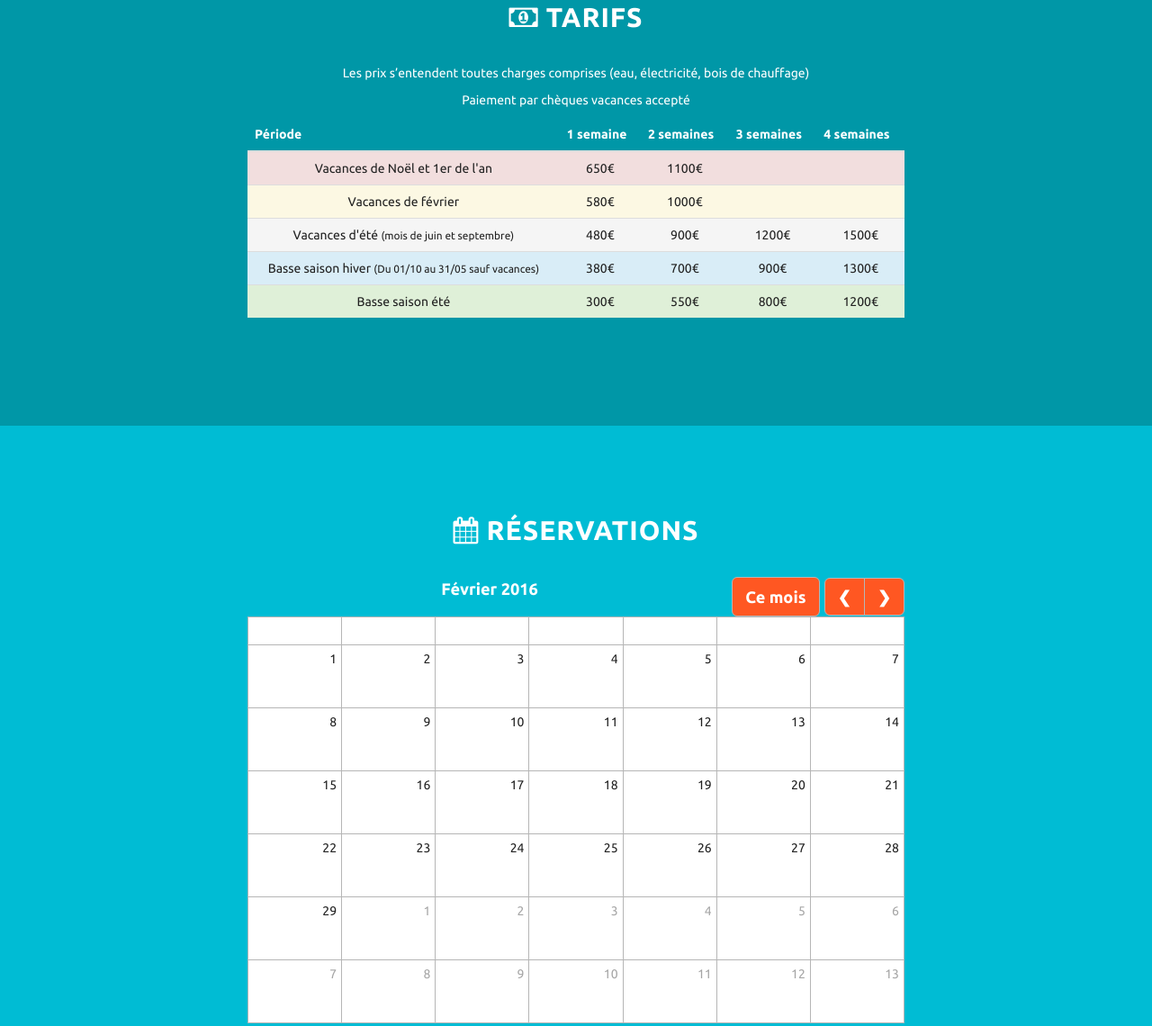
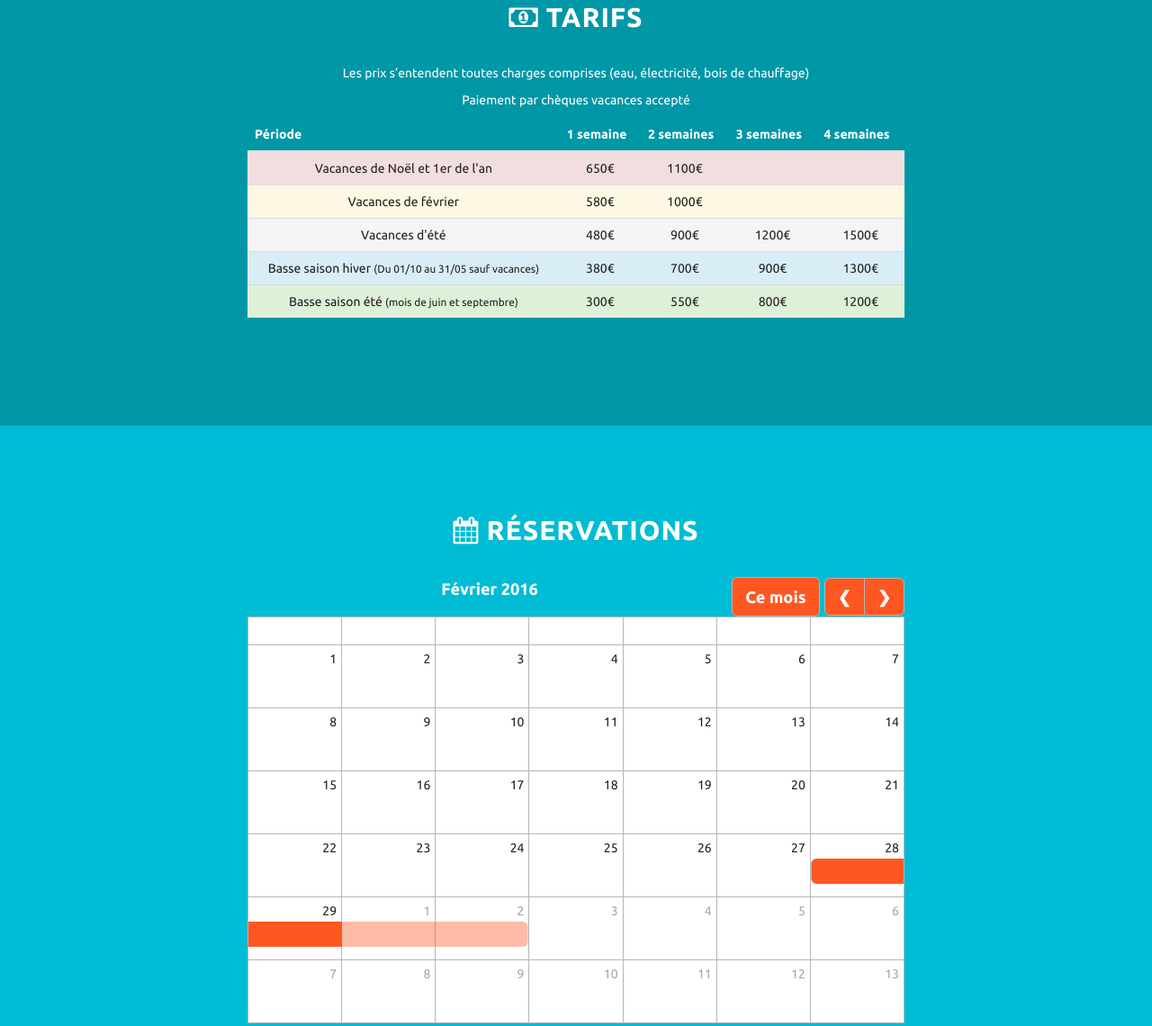
Before and after one commit to sheebypanda/maisonlarcat, a plain HTML site: page index.html in a window 1280 px wide. Shown: the part 2180-3320 px from the top of the page at 90% size. Drawn offline with Linux system fonts and the light colour scheme.

Commit message:
update reservation

```diff
--- a/index.html
+++ b/index.html
@@ -260,7 +260,7 @@
                                     <td></td>
                                 </tr>
                                 <tr class="active">
-                                    <td>Vacances d'été <small>(mois de juin et septembre)</small></td>
+                                    <td>Vacances d'été</td>
                                     <td>480€</td>
                                     <td>900€</td>
                                     <td>1200€</td>
@@ -274,7 +274,7 @@
                                     <td>1300€</td>
                                 </tr>
                                 <tr class="success">
-                                    <td>Basse saison été</td>
+                                    <td>Basse saison été <small>(mois de juin et septembre)</small></td>
                                     <td>300€</td>
                                     <td>550€</td>
                                     <td>800€</td>
@@ -363,7 +363,10 @@
 
     <script>
     var unavailableDates = [
-        {start: '2015-12-23', end: '2016-01-09'}
+        {start: '2015-12-23', end: '2016-01-09'},
+        {start: '2016-02-28', end: '2016-03-02'},
+        {start: '2016-05-01', end: '2016-05-08'},
+        {start: '2016-08-01', end: '2016-08-15'}
     ];
     $('#calendar').availabilityCalendar(unavailableDates);
     </script>
--- a/js/availability-calendar.js
+++ b/js/availability-calendar.js
@@ -1,6 +1,6 @@
 (function ($) {
 	var weekdays = ['Lun', 'Mar', 'Mer', 'Jeu', 'Ven', 'Sam', 'Dim'];
-	var months = ['Janvier', 'Février', 'Mars', 'Avril', 'Mai', 'Juin', 'Juillet', 'Ao�t', 'Septembre', 'Octobre', 'Novembre', 'Décembre'];
+	var months = ['Janvier', 'Février', 'Mars', 'Avril', 'Mai', 'Juin', 'Juillet', 'Août', 'Septembre', 'Octobre', 'Novembre', 'Décembre'];
 
 
 	function AvailabilityCalendar(container, bookedDates) {
```
